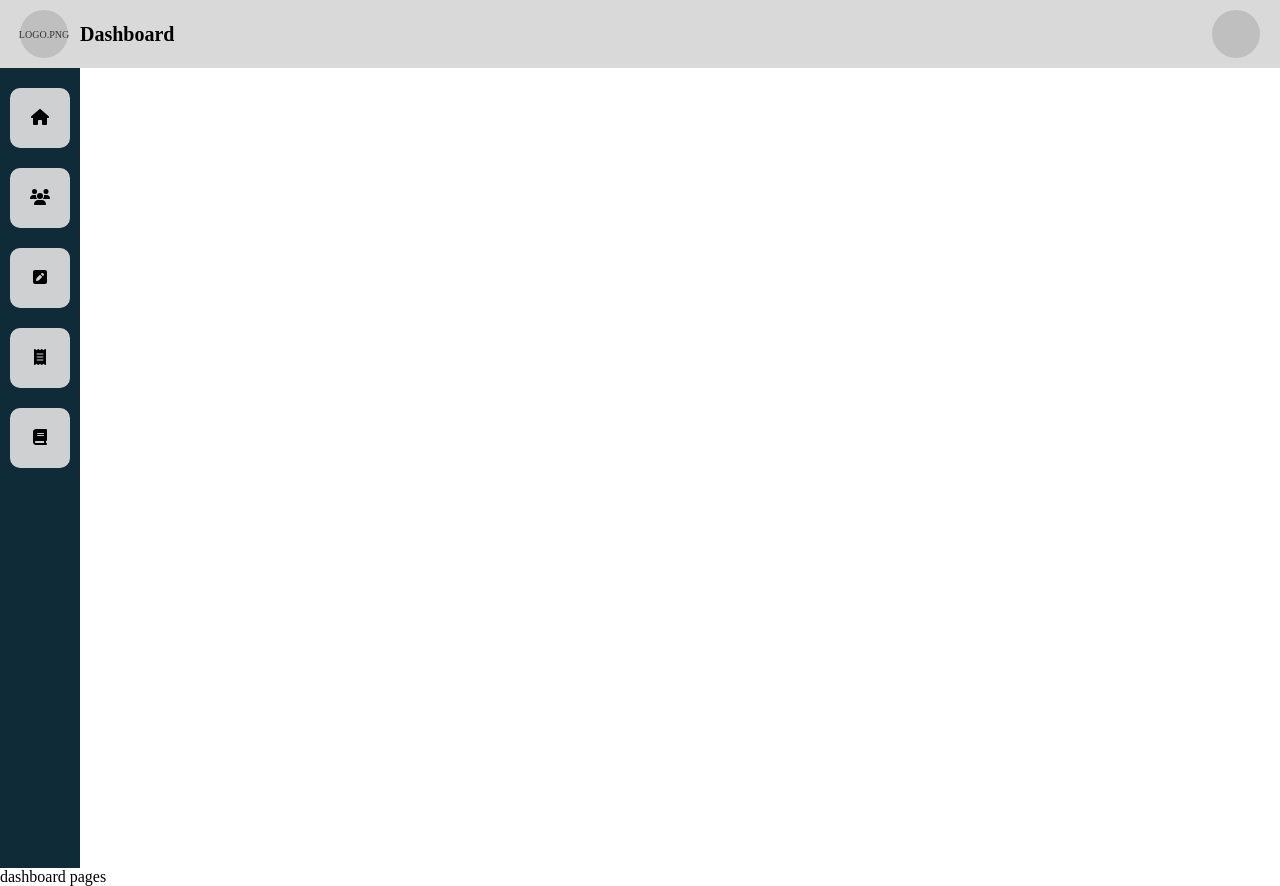
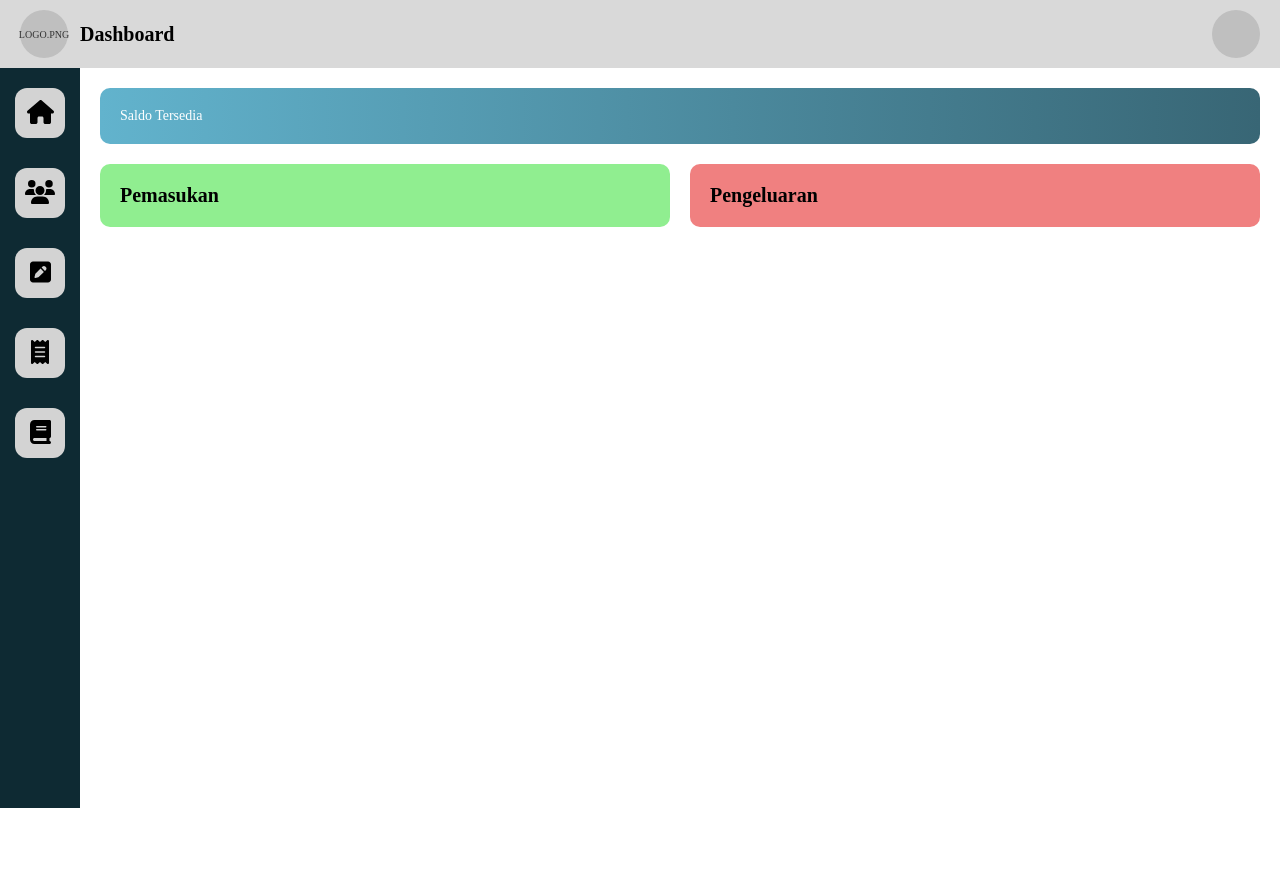
Before and after one commit to PILOTngawur/EassyKas, a React (Vite) app: page / in a window 1280 px wide. After the commit the page ends 808 px from the top, so only its background shows below. Built offline with nearby package versions, Linux system fonts and the light colour scheme.

Commit message:
Update Slidebar and position page.

```diff
--- a/src/components/Sidebar.jsx
+++ b/src/components/Sidebar.jsx
@@ -2,10 +2,6 @@ import React from 'react'
 import Navbar from './navbar'
 import { NavLink } from 'react-router-dom'
 import { FontAwesomeIcon } from '@fortawesome/react-fontawesome'
-
-import './style/Sidebar.css';
-
-// You can combine these imports into one line
 import {
   faHome,
   faUsers,
@@ -13,51 +9,35 @@ import {
   faReceipt,
   faBook
 } from '@fortawesome/free-solid-svg-icons'
+import './style/Sidebar.css'
 
 function Sidebar({ children }) {
   const menuitem = [
-        {
-            path: "/dashboard",
-            name: "Dashboard",
-            icon: faHome,  // Just use the icon reference, not the component
-        },
-        {
-            path: "/tabsiswa",
-            name: "TabSiswa",
-            icon: faUsers,
-        },
-        {
-            path: "/catatkas",
-            name: "Catatkas",
-            icon: faSquarePen,
-        },
-        {
-            path: "/pengeluarankas",
-            name: "Pengeluarankas",
-            icon: faReceipt,
-        },
-        {
-            path: "/laporan",
-            name: "Laporan",
-            icon: faBook,
-        },
-    ]
+    { path: "/dashboard", name: "Dashboard", icon: faHome },
+    { path: "/tabsiswa", name: "TabSiswa", icon: faUsers },
+    { path: "/catatkas", name: "Catatkas", icon: faSquarePen },
+    { path: "/pengeluarankas", name: "Pengeluarankas", icon: faReceipt },
+    { path: "/laporan", name: "Laporan", icon: faBook },
+  ];
+
   return (
     <div>
-            <Navbar/>
+      <Navbar />
+      <div className="main-layout">
         <div className="sidebar">
-                {
-                    menuitem.map((item, index) => (
-                        <NavLink to={item.path} key={index} className="link" activeClassName="active">
+          {menuitem.map((item, index) => (
+            <NavLink to={item.path} key={index}
+            className={({ isActive }) => isActive ? "link active" : "link"}>
               <div className="icon"><FontAwesomeIcon icon={item.icon} /></div>
-                            <div className="link_text">{item.name}</div>
             </NavLink>
-                    ))
-                }
+          ))}
         </div>
-            <main>{children}</main>
+        <div className="main-content">
+          {children}
+        </div>
+      </div>
     </div>
   )
 }
 
-export default Sidebar
+export default Sidebar;
--- a/src/components/style/Sidebar.css
+++ b/src/components/style/Sidebar.css
@@ -1,7 +1,11 @@
+.main-layout {
+  display: flex;
+  height: calc(100vh - 60px); /* assuming navbar height is 60px */
+}
+
 .sidebar {
   width: 80px;
-    height: 100vh;
-    background-color: #0f2b37; /* Warna biru tua seperti di Figma */
+  background-color: #0e2a33;
   display: flex;
   flex-direction: column;
   align-items: center;
@@ -10,28 +14,30 @@
 }
 
 .link {
-    width: 60px;
-    height: 60px;
-    background-color: #cfd0d1; /* Abu-abu terang untuk ikon */
-    border-radius: 10px;
-    color: black;
+  background-color: #d3d3d3; /* default background */
+  transition: background-color 0.3s ease;
+  padding: 10px;
+  border-radius: 12px;
+  margin-bottom: 10px;
+  width: 50px;
+  height: 50px;
   display: flex;
   justify-content: center;
   align-items: center;
-    text-decoration: none;
-    transition: background 0.3s, transform 0.2s;
 }
 
-  .link:hover {
-    background-color: #a0a0a0;
-    transform: scale(1.05);
+.link .icon {
+  font-size: 24px;
+  color: black;
 }
 
-  .active {
-    background-color: #548194; /* Biru terang saat aktif */
-    border-radius: 15px;
+.link.active {
+  background-color: #5ba7d8; /* biru sesuai desain Figma */
 }
 
-  .link_text {
-    display: none; /* Teks disembunyikan seperti di Figma */
+.main-content {
+  flex-grow: 1;
+  background-color: #fff;
+  padding: 20px;
+  overflow-y: auto;
 }
--- a/src/pages/Dashboard.jsx
+++ b/src/pages/Dashboard.jsx
@@ -1,8 +1,26 @@
 import React from 'react'
+import { FontAwesomeIcon } from '@fortawesome/react-fontawesome'
+import './style/Dashboard.css'
+
 
 function Dashboard() {
   return (
-    <div>dashboard pages</div>
+    <div className="dashboard">
+      <div className="saldo-box">
+        <div className="label">Saldo Tersedia</div>
+        <div className="amount"></div>
+      </div>
+      <div className="box-container">
+        <div className="box pemasukan">
+          <div className="title">Pemasukan</div>
+
+        </div>
+        <div className="box pengeluaran">
+          <div className="title">Pengeluaran</div>
+
+        </div>
+      </div>
+    </div>
   )
 }
 
--- /dev/null
+++ b/src/pages/style/Dashboard.css
@@ -0,0 +1,44 @@
+.dashboard {
+    display: flex;
+    flex-direction: column;
+    gap: 20px;
+  }
+
+  .saldo-box {
+    background: linear-gradient(to right, #62b3cd, #386675);
+    color: white;
+    padding: 20px;
+    border-radius: 10px;
+  }
+
+  .saldo-box .label {
+    font-size: 14px;
+  }
+
+  .saldo-box .amount {
+    font-size: 36px;
+    font-weight: bold;
+  }
+
+  .box-container {
+    display: flex;
+    gap: 20px;
+  }
+
+  .box {
+    flex: 1;
+    padding: 20px;
+    border-radius: 10px;
+    color: black;
+    display: flex;
+    justify-content: space-between;
+    align-items: center;
+  }
+
+  .pemasukan {
+    background-color: #90ee90;
+  }
+
+  .pengeluaran {
+    background-color: #f08080;
+  }
```
Lines whose indentation alone changed are shown as unchanged.
